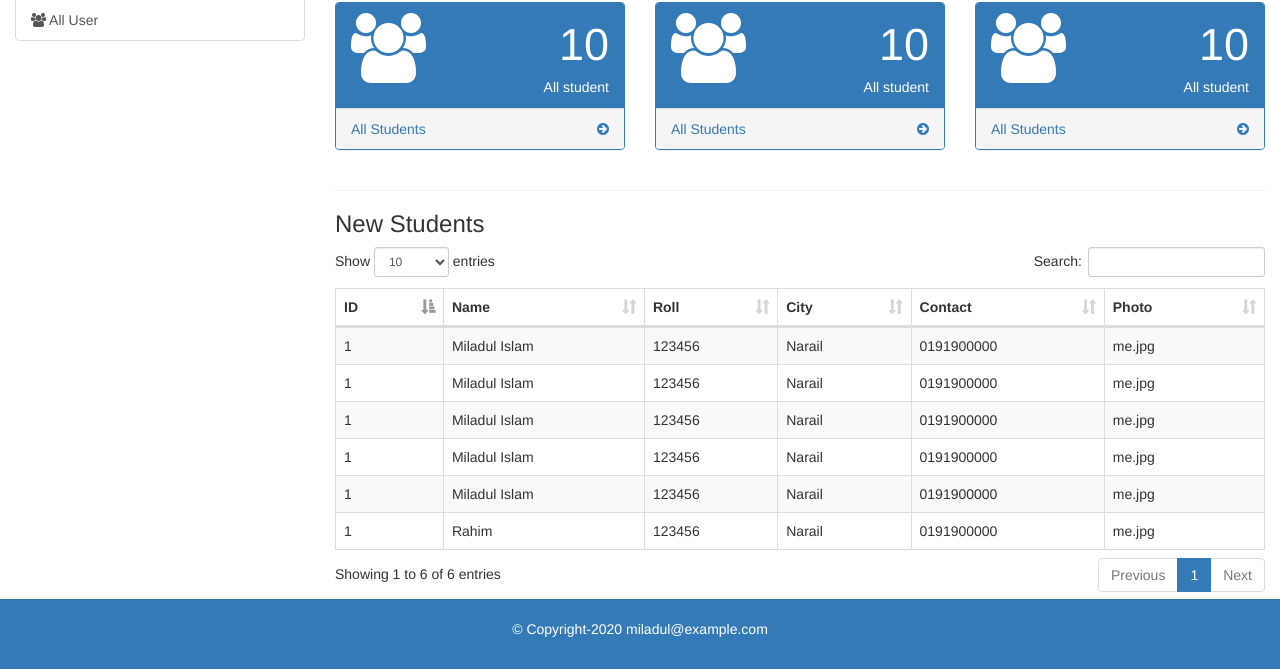
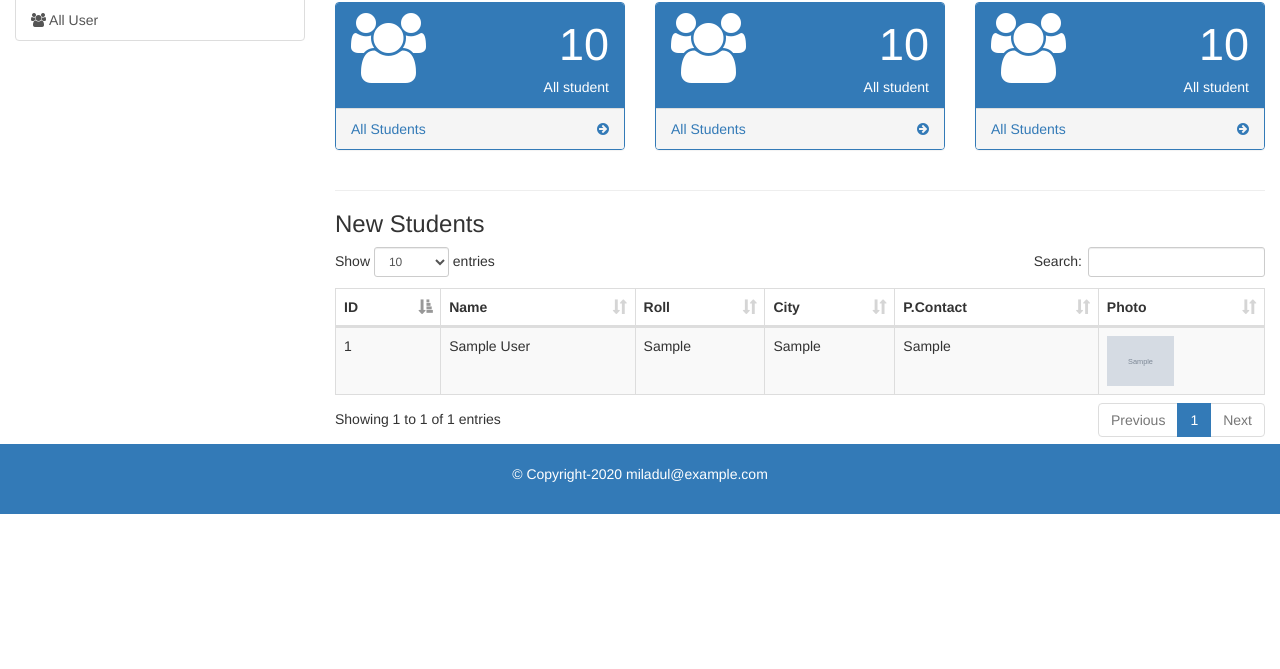
Before and after one commit to miladul/sms, a PHP site: page /admin/index.php in a window 1280 px wide. Shown: the part 196-865 px from the top of the page. After the commit the page ends 710 px from the top, so only its background shows below. Run offline with PHP 8.4, Linux system fonts and the light colour scheme; the visitor is signed in with stand-in values (Sample User, id 1); tables that the repository leaves empty or names only in its code hold one stand-in row (values such as "Sample post"); grey boxes marked "Sample" are stand-in pictures.

Commit message:
Show all student in Dashboard & All student page

```diff
--- a/admin/dashboard.php
+++ b/admin/dashboard.php
@@ -78,59 +78,25 @@
 								<th>Name</th>
 								<th>Roll</th>
 								<th>City</th>
-								<th>Contact</th>
+								<th>P.Contact</th>
 								<th>Photo</th>
 							</tr>
 						</thead>
 						<tbody>
-							<tr>
-								<td>1</td>
-								<td>Miladul Islam</td>
-								<td>123456</td>
-								<td>Narail</td>
-								<td>0191900000</td>
-								<td>me.jpg</td>
+							<?php
+							$all_student = mysqli_query($link,"SELECT * FROM `student_info` ORDER BY `id` DESC");
+							while($rows = mysqli_fetch_assoc($all_student)){
+								?>
+								<tr>
+								<td><?=$rows['id']?></td>
+								<td><?=ucwords($rows['name'])?></td>
+								<td><?=$rows['roll']?></td>
+								<td><?=$rows['city']?></td>
+								<td><?=$rows['pcontact']?></td>
+								<td><img height="50px" src="<?='images/student_img/'.$rows['photo']?>"></td>
+
 							</tr>
-							<tr>
-								<td>1</td>
-								<td>Miladul Islam</td>
-								<td>123456</td>
-								<td>Narail</td>
-								<td>0191900000</td>
-								<td>me.jpg</td>
-							</tr>
-							<tr>
-								<td>1</td>
-								<td>Miladul Islam</td>
-								<td>123456</td>
-								<td>Narail</td>
-								<td>0191900000</td>
-								<td>me.jpg</td>
-							</tr>
-							<tr>
-								<td>1</td>
-								<td>Miladul Islam</td>
-								<td>123456</td>
-								<td>Narail</td>
-								<td>0191900000</td>
-								<td>me.jpg</td>
-							</tr>
-							<tr>
-								<td>1</td>
-								<td>Miladul Islam</td>
-								<td>123456</td>
-								<td>Narail</td>
-								<td>0191900000</td>
-								<td>me.jpg</td>
-							</tr>
-							<tr>
-								<td>1</td>
-								<td>Rahim</td>
-								<td>123456</td>
-								<td>Narail</td>
-								<td>0191900000</td>
-								<td>me.jpg</td>
-							</tr>
+							<?php } ?>
 
 						</tbody>
 					</table>
--- a/admin/index.php
+++ b/admin/index.php
@@ -78,7 +78,7 @@ if(!isset($_SESSION['username'])){
 				<div class="list-group">
 					<a href="index.php?page=dashboard" class="list-group-item active"><i class="fa fa-dashboard"></i> Dashboard </a>
 					<a href="index.php?page=add-student" class="list-group-item"><i class="fa fa-user-plus"></i> Add Student</a>
-					<a href="index.php?page=all-students" class="list-group-item"><i class="fa fa-users"></i> All Student</a>
+					<a href="index.php?page=all-student" class="list-group-item"><i class="fa fa-users"></i> All Student</a>
 					<a href="index.php?page=all-users" class="list-group-item"><i class="fa fa-users"></i> All User</a>
 				</div>
 			</div>
```
Also changed, not shown: admin/add-student.php (+5 -3 lines), admin/all-student.php (added, +44 -0 lines), admin/images/student_img/Al Amin.jpg (added), admin/images/student_img/Md Rokon_666666.jpg (added), admin/images/student_img/Monir Hosen.jpg (added), admin/images/student_img/Neegar Bubly.jpg (added), admin/images/student_img/SF Arif_111111.jpg (added), admin/images/student_img/Sha Mohammad Arif.jpg (deleted), admin/images/student_img/Sha Mohammad Arif_222333.jpg (added).
